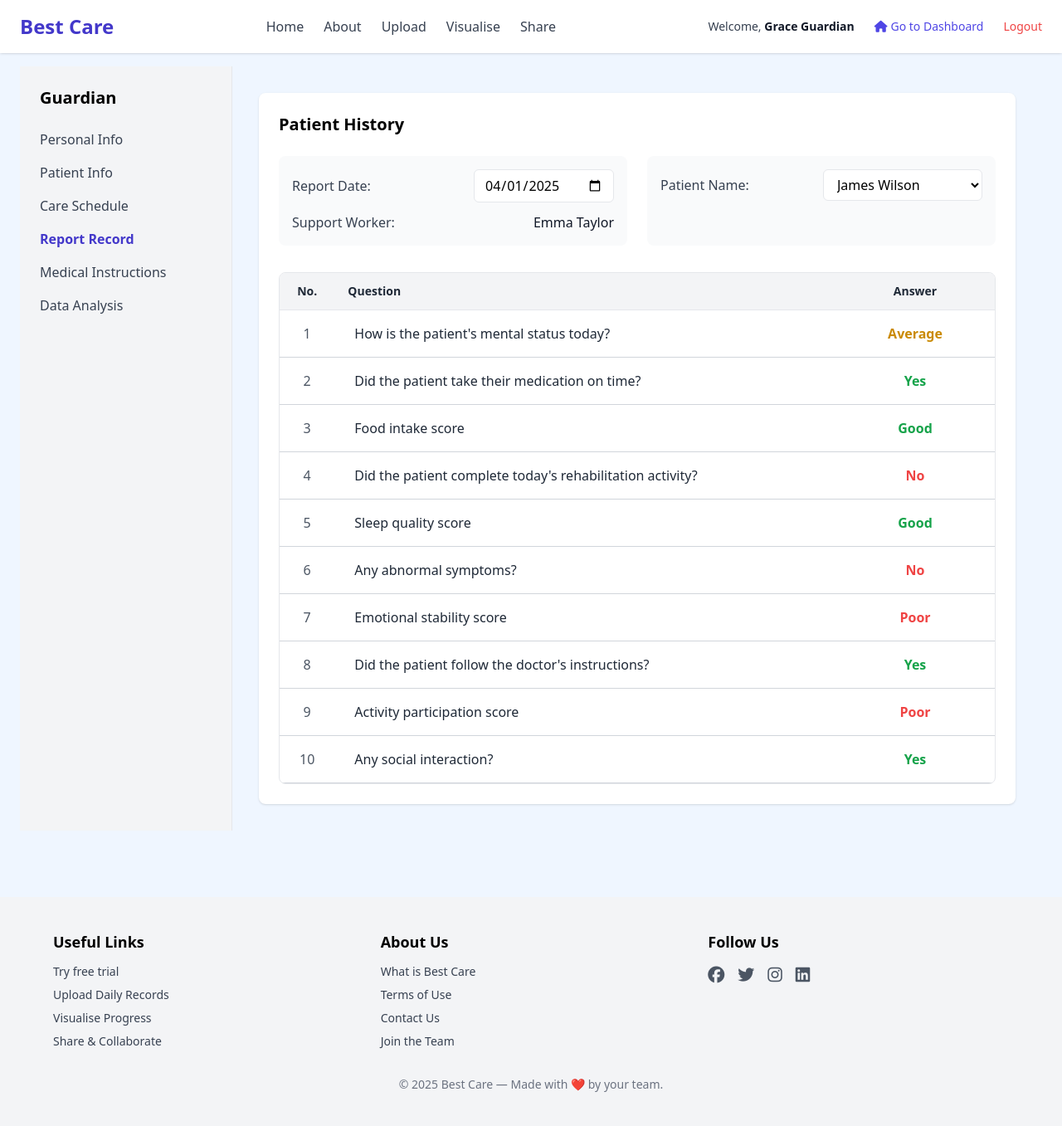
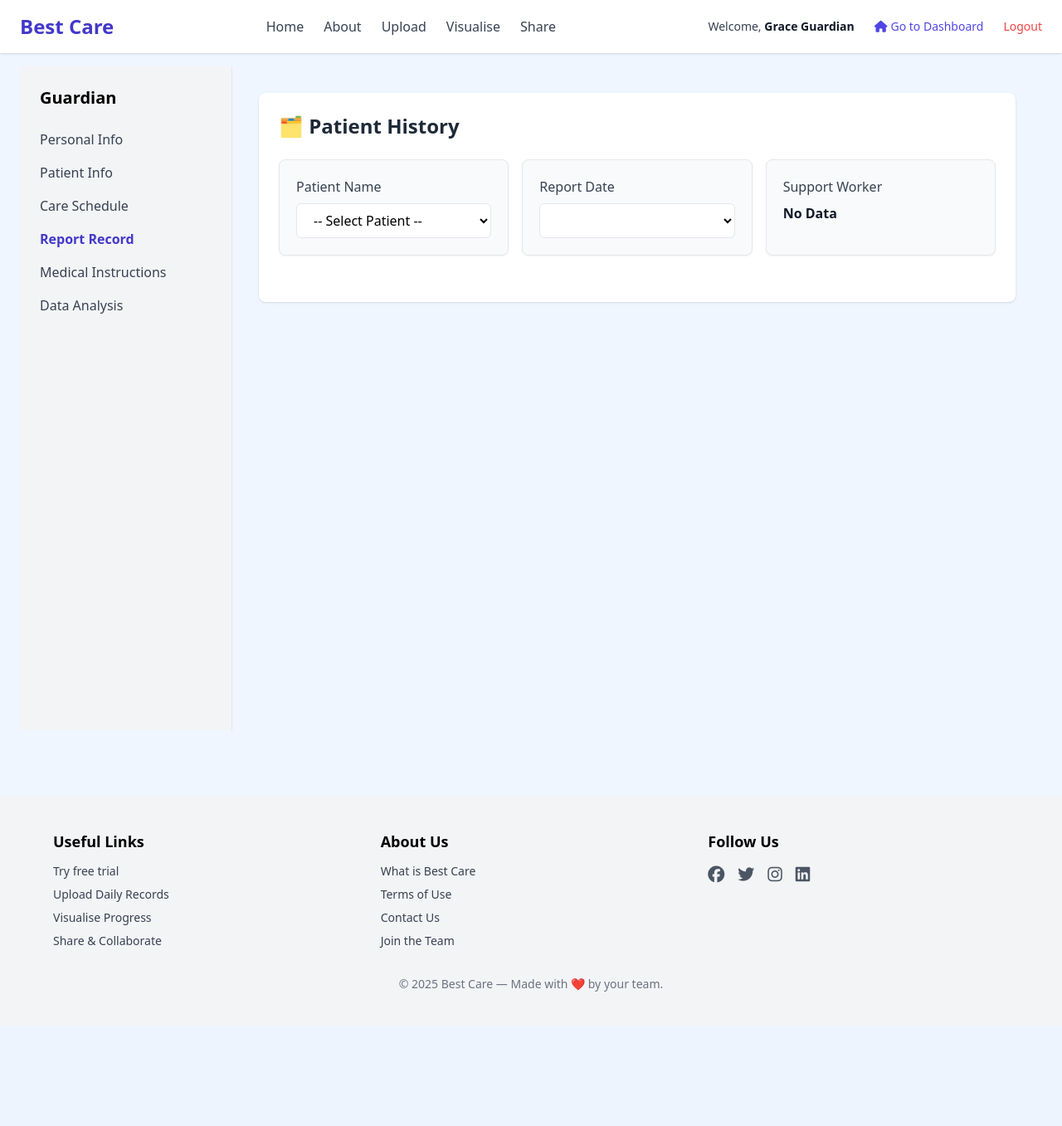
Before and after one commit to Khalesssi/CITS5505-Group-project-Group15, a Flask app: page /dashboard/guardian in a window 1280 px wide, after a click on "Report Record". Shown: the whole page at 83% size. After the commit the page ends 1195 px from the top, so only its background shows below. Run offline with Flask 3, Linux system fonts and the light colour scheme; a user stored in the database is signed in; some libraries are stand-ins or nearby versions.

Commit message:
Feat: Add dynamic questionnaire answer display module with patient/date selection

```diff
--- a/app/dashboard/templates/dashboard/guardian.html
+++ b/app/dashboard/templates/dashboard/guardian.html
@@ -68,47 +68,9 @@
 
     <!-- 回報紀錄 Section -->
     <section class="content-section hidden" id="report-record">
-      <div class="max-w-5xl mx-auto bg-white rounded-lg shadow p-6 transition duration-300 ease-in-out hover:shadow-lg hover:scale-[1.01]">
-        <h3 class="text-xl font-bold mb-6">Patient History</h3>
-        <!-- Selection Area -->
-        <div class="grid grid-cols-2 gap-6 mb-8">
-          <div class="bg-gray-50 rounded-lg p-4">
-            <div class="flex justify-between items-center mb-3">
-              <span class="font-medium text-gray-700">Report Date:</span>
-              <input class="border rounded-md px-3 py-1.5 bg-white focus:ring-2 focus:ring-indigo-500 focus:border-indigo-500" id="reportDate" type="date"/>
-            </div>
-            <div class="flex justify-between items-center">
-              <span class="font-medium text-gray-700">Support Worker:</span>
-              <span class="text-gray-900 font-medium" id="supportWorkerName">No Data</span>
-            </div>
-          </div>
-          <div class="bg-gray-50 rounded-lg p-4">
-            <div class="flex justify-between items-center">
-              <span class="font-medium text-gray-700">Patient Name:</span>
-              <select class="border rounded-md px-3 py-1.5 bg-white w-48 focus:ring-2 focus:ring-indigo-500 focus:border-indigo-500" id="patientSelect">
-                <option value="James Wilson">James Wilson</option>
-                <option value="Oliver Thompson">Oliver Thompson</option>
-                <option value="William Parker">William Parker</option>
-              </select>
-            </div>
-          </div>
-        </div>
-        <!-- Table Area -->
-        <div class="overflow-hidden rounded-lg border border-gray-200">
-          <table class="w-full border-collapse">
-            <thead>
-              <tr class="bg-gray-100">
-                <th class="text-gray-800 align-middle text-sm w-12 py-3 px-4 text-center font-semibold border-gray-200 border-b whitespace-nowrap">No.</th>
-                <th class="border-b border-gray-200 px-4 py-3 text-sm font-semibold text-gray-800 text-left">Question</th>
-                <th class="w-48 border-b border-gray-200 px-4 py-3 text-sm font-semibold text-gray-800 text-center">Answer</th>
-              </tr>
-            </thead>
-            <tbody id="reportTableBody">
-            </tbody>
-          </table>
-        </div>
-      </div>
+      {% include "questionnaire/questions_answer_display.html" %}
     </section>
+
     <!-- Data Analysis Section -->
     <section id="analysis" class="hidden" aria-labelledby="analysis-title">
       <div class="max-w-7xl mx-auto px-4 sm:px-6 lg:px-8">
--- a/app/questionnaire/routes.py
+++ b/app/questionnaire/routes.py
@@ -7,6 +7,8 @@ from app.models.patient import Patient
 from app.questionnaire import questionnaire_bp
 from flask import render_template
 from datetime import datetime
+from flask import jsonify
+from app.models.user import User
 
 
 
@@ -66,3 +68,57 @@ def submit_questionnaire():
     db.session.commit()
     flash('Report submitted successfully!')
     return redirect(url_for('dashboard.sw_dashboard'))
+
+@questionnaire_bp.route('/ajax_get_patients')
+@login_required
+def ajax_get_patients():
+    patients = Patient.query.all()
+    return jsonify([{'id': p.id, 'name': p.name} for p in patients])
+
+@questionnaire_bp.route('/ajax_get_dates_by_patient/<int:patient_id>')
+@login_required
+def ajax_get_dates_by_patient(patient_id):
+    dates = (
+        db.session.query(QuestionnaireAnswer.report_date)
+        .filter_by(patient_id=patient_id)
+        .distinct()
+        .order_by(QuestionnaireAnswer.report_date.desc())
+        .all()
+    )
+    return jsonify([d.report_date.strftime('%Y-%m-%d') for d in dates])
+
+@questionnaire_bp.route('/ajax_get_report/<int:patient_id>/<string:report_date>')
+@login_required
+def ajax_get_report(patient_id, report_date):
+    from datetime import datetime
+    try:
+        parsed_date = datetime.strptime(report_date, '%Y-%m-%d').date()
+    except ValueError:
+        return jsonify({'error': 'Invalid date format'}), 400
+
+    report = QuestionnaireAnswer.query.filter_by(patient_id=patient_id, report_date=parsed_date).first()
+    if not report:
+        return jsonify({'error': 'No report found'}), 404
+
+    sw = User.query.get(report.support_worker_id)
+
+    return jsonify({
+        'support_worker_name': sw.full_name if sw else 'Unknown',
+        'answers': {
+            'q1': report.q1_emotion_stable,
+            'q2': report.q2_pain_present,
+            'q3': report.q3_energy_level,
+            'q4': report.q4_food_intake,
+            'q5': report.q5_daily_activities,
+            'q6': report.q6_physical_training,
+            'q7': report.q7_post_exercise_pain,
+            'q8': report.q8_balance_score,
+            'q9': report.q9_self_care,
+            'q10': report.q10_household_tasks,
+            'q11': report.q11_skill_learning,
+            'q12': report.q12_emotional_fluctuations,
+            'q13': report.q13_social_willingness,
+            'q14': report.q14_therapist_response,
+            'q15': report.q15_anxiety_depression
+        }
+    })
--- /dev/null
+++ b/app/questionnaire/templates/questionnaire/questions_answer_display.html
@@ -0,0 +1,130 @@
+  <div class="bg-white rounded-lg shadow p-6 mb-6 transition duration-300 ease-in-out hover:shadow-lg hover:scale-[1.01]">
+
+   <h3 class="text-2xl font-bold mb-6 text-gray-800">🗂️ Patient History</h2>
+
+  <!-- 顶部选择信息 -->
+  <div class="grid grid-cols-2 md:grid-cols-3 gap-4 mb-8">
+    <!-- 病人选择 -->
+    <div class="bg-gray-50 rounded-lg p-5 border border-gray-200 shadow-sm">
+      <label class="block text-base font-medium text-gray-700 mb-2">Patient Name</label>
+      <select id="patientSelect" class="w-full border rounded-md px-4 py-2 bg-white focus:ring-2 focus:ring-indigo-500 focus:border-indigo-500 text-base">
+        <option value="">-- Select Patient --</option>
+      </select>
+    </div>
+
+    <!-- 日期选择 -->
+    <div class="bg-gray-50 rounded-lg p-5 border border-gray-200 shadow-sm">
+      <label class="block text-base font-medium text-gray-700 mb-2">Report Date</label>
+      <select id="reportDate" class="w-full border rounded-md px-4 py-2 bg-white focus:ring-2 focus:ring-indigo-500 focus:border-indigo-500 text-base">
+        <option value="">-- Select Date --</option>
+      </select>
+    </div>
+
+    <!-- 支持者信息 -->
+    <div class="bg-gray-50 rounded-lg p-5 border border-gray-200 shadow-sm">
+      <label class="block text-base font-medium text-gray-700 mb-2">Support Worker</label>
+      <p class="text-gray-900 font-semibold text-base" id="supportWorkerName">No Data</p>
+    </div>
+  </div>
+
+  <!-- 答案展示表格 -->
+  <div id="answerBlock" class="mt-6 hidden">
+    <div class="overflow-x-auto rounded-lg border border-gray-200 shadow-sm">
+      <table class="min-w-full mx-auto divide-y divide-gray-200 text-base">
+        <thead class="bg-gray-100 text-gray-700">
+          <tr>
+            <th class="px-5 py-4 w-12 text-center font-semibold">No.</th>
+            <th class="px-5 py-4 font-semibold text-center">Question</th>
+            <th class="px-5 py-4 w-48 text-center font-semibold">Answer</th>
+          </tr>
+        </thead>
+        <tbody class="divide-y divide-gray-100 text-gray-800">
+          <tr><td class="px-5 py-4 text-center font-medium">1</td><td class="text-center">Is the patient's emotion stable today?</td><td id="q1" class="answer text-center font-medium"></td></tr>
+          <tr><td class="px-5 py-4 text-center font-medium">2</td><td class="text-center">Did the patient experience any pain today?</td><td id="q2" class="answer text-center font-medium"></td></tr>
+          <tr><td class="px-5 py-4 text-center font-medium">3</td><td class="text-center">Patient's physical energy level (1-5)</td><td id="q3" class="answer text-center font-medium"></td></tr>
+          <tr><td class="px-5 py-4 text-center font-medium">4</td><td class="text-center">Food intake today</td><td id="q4" class="answer text-center font-medium"></td></tr>
+          <tr><td class="px-5 py-4 text-center font-medium">5</td><td class="text-center">Did the patient complete daily activities?</td><td id="q5" class="answer text-center font-medium"></td></tr>
+          <tr><td class="px-5 py-4 text-center font-medium">6</td><td class="text-center">Physical training completion (%)</td><td id="q6" class="answer text-center font-medium"></td></tr>
+          <tr><td class="px-5 py-4 text-center font-medium">7</td><td class="text-center">Post-exercise pain score (1–10)</td><td id="q7" class="answer text-center font-medium"></td></tr>
+          <tr><td class="px-5 py-4 text-center font-medium">8</td><td class="text-center">Balance ability score (1–5)</td><td id="q8" class="answer text-center font-medium"></td></tr>
+          <tr><td class="px-5 py-4 text-center font-medium">9</td><td class="text-center">Self-care participation (1–5)</td><td id="q9" class="answer text-center font-medium"></td></tr>
+          <tr><td class="px-5 py-4 text-center font-medium">10</td><td class="text-center">Household task completion</td><td id="q10" class="answer text-center font-medium"></td></tr>
+          <tr><td class="px-5 py-4 text-center font-medium">11</td><td class="text-center">New skill learning performance</td><td id="q11" class="answer text-center font-medium"></td></tr>
+          <tr><td class="px-5 py-4 text-center font-medium">12</td><td class="text-center">Emotional fluctuations count</td><td id="q12" class="answer text-center font-medium"></td></tr>
+          <tr><td class="px-5 py-4 text-center font-medium">13</td><td class="text-center">Willingness for social interaction (1–5)</td><td id="q13" class="answer text-center font-medium"></td></tr>
+          <tr><td class="px-5 py-4 text-center font-medium">14</td><td class="text-center">Therapist response score (1–5)</td><td id="q14" class="answer text-center font-medium"></td></tr>
+          <tr><td class="px-5 py-4 text-center font-medium">15</td><td class="text-center">Signs of anxiety or depression?</td><td id="q15" class="answer text-center font-medium"></td></tr>
+        </tbody>
+      </table>
+    </div>
+  </div>
+</div>
+
+
+
+
+<!-- jQuery -->
+<script src="https://code.jquery.com/jquery-3.6.0.min.js"></script>
+
+<!-- 联动逻辑 -->
+<script>
+$(document).ready(function () {
+  // 👉 获取病人列表
+  $.get('/questionnaire/ajax_get_patients', function (data) {
+    data.forEach(function (p) {
+      $('#patientSelect').append(`<option value="${p.id}">${p.name}</option>`);
+    });
+  });
+
+  // 👉 选择病人后更新日期
+  $('#patientSelect').change(function () {
+    const patientId = $(this).val();
+    $('#reportDate').empty().append('<option value="">-- Select Date --</option>');
+    $('#supportWorkerName').text('No Data');
+    $('#answerBlock').addClass('hidden');
+
+    if (!patientId) return;
+
+    $.get(`/questionnaire/ajax_get_dates_by_patient/${patientId}`, function (data) {
+      data.forEach(function (d) {
+        $('#reportDate').append(`<option value="${d}">${d}</option>`);
+      });
+    });
+  });
+
+  // 👉 选择日期后获取答案
+  $('#reportDate').change(function () {
+    const patientId = $('#patientSelect').val();
+    const reportDate = $(this).val();
+
+    if (!patientId || !reportDate) return;
+
+    $.get(`/questionnaire/ajax_get_report/${patientId}/${reportDate}`, function (res) {
+      if (res.error) {
+        alert(res.error);
+        return;
+      }
+
+      $('#supportWorkerName').text(res.support_worker_name);
+
+      // 答案着色渲染函数
+      const colorAnswer = (value) => {
+        if (value === "Yes") return `<span class="text-green-600 font-semibold">${value}</span>`;
+        if (value === "No") return `<span class="text-red-600 font-semibold">${value}</span>`;
+        if (value === "Good" || value === "Completed") return `<span class="text-green-600 font-semibold">${value}</span>`;
+        if (value === "Average" || value === "Partially Completed") return `<span class="text-yellow-600 font-semibold">${value}</span>`;
+        if (value === "Poor" || value === "Not Completed") return `<span class="text-red-600 font-semibold">${value}</span>`;
+        return `<span>${value}</span>`;
+      };
+
+      // 设置所有答案（q1~q15）
+      for (let i = 1; i <= 15; i++) {
+        const answer = res.answers[`q${i}`];
+        $(`#q${i}`).html(colorAnswer(answer));
+      }
+
+      $('#answerBlock').removeClass('hidden');
+    });
+  });
+});
+</script>
```
Also changed, not shown: app/dashboard/templates/dashboard/sw.html (+1 -40 lines).
